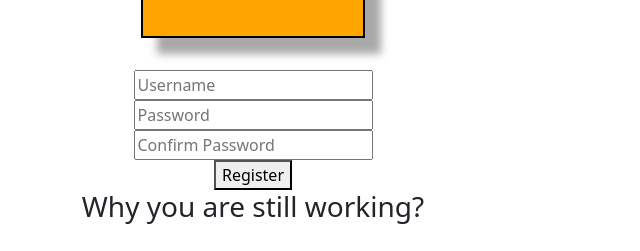
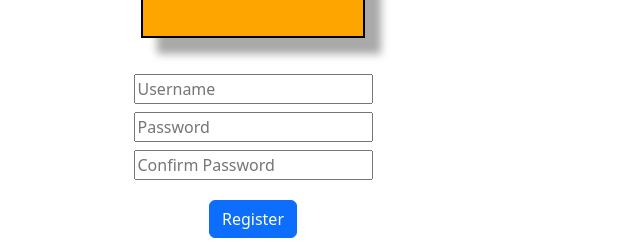
Before and after one commit to cankskrk/Learning-React, a React (Create React App) app: page / in a window 1280 px wide. Shown: the part 2357-2608 px from the top of the page, without its empty margins (387-1027 px from the left). Built offline with nearby package versions, Linux system fonts and the light colour scheme.

Commit message:
Update Practice

```diff
--- a/src/App.js
+++ b/src/App.js
@@ -1,4 +1,6 @@
 import "./App.css";
+import "bootstrap/dist/css/bootstrap.css";
+
 import Msg from "./components/Msg";
 import Clock from "./components/Clock";
 import Card from "./components/Card";
@@ -14,9 +16,9 @@ const img2_style = {
 };
 
 function App() {
-  let isLoggedIn = false;
-  let userIsRegistered = true;
-  let currentTime = new Date().getHours();
+  // let isLoggedIn = false;
+  let userIsRegistered = false;
+  // let currentTime = new Date().getHours();
 
   return (
     <div className="App">
@@ -46,10 +48,10 @@ function App() {
         }
       />
 
-      {userIsRegistered && <Register />}
+      {userIsRegistered ? <Login /> : <Register />}
 
-      {isLoggedIn && <Login />}
-      {currentTime > 15 && <h3>Why you are still working?</h3>}
+      {/* {isLoggedIn && <Login />}
+      {currentTime > 15 && <h3>Why you are still working?</h3>} */}
     </div>
   );
 }
--- /dev/null
+++ b/src/components/Button.js
@@ -0,0 +1,13 @@
+import React from "react";
+
+function Button({ type, name }) {
+  return (
+    <div>
+      <button className="btn btn-primary m-3 text-white" type={type}>
+        {name}
+      </button>
+    </div>
+  );
+}
+
+export default Button;
--- a/src/components/Input.js
+++ b/src/components/Input.js
@@ -3,7 +3,7 @@ import React from "react";
 function Input({ type, placeholder }) {
   return (
     <div>
-      <input type={type} placeholder={placeholder} />
+      <input className="m-1" type={type} placeholder={placeholder} />
     </div>
   );
 }
--- a/src/components/Login.js
+++ b/src/components/Login.js
@@ -1,13 +1,13 @@
 import React from "react";
 import Input from "./Input";
-import "bootstrap/dist/css/bootstrap.css";
+import Button from "./Button";
 
 function Login() {
   return (
     <div>
       <Input type={"text"} placeholder={"Username"} />
       <Input type={"password"} placeholder={"Password"} />
-      <button type="submit">Login</button>
+      <Button type="submit" name="Login" />
     </div>
   );
 }
--- a/src/components/Register.js
+++ b/src/components/Register.js
@@ -1,13 +1,14 @@
 import React from "react";
 import Input from "./Input";
+import Button from "./Button";
 
 function Register() {
   return (
     <div>
-      <Input type={"text"} placeholder={"Username"} />
-      <Input type={"password"} placeholder={"Password"} />
-      <Input type={"password"} placeholder={"Confirm Password"} />
-      <button type="submit">Register</button>
+      <Input type="text" placeholder="Username" />
+      <Input type="password" placeholder="Password" />
+      <Input type="password" placeholder="Confirm Password" />
+      <Button type="submit" name="Register" />
     </div>
   );
 }
```
